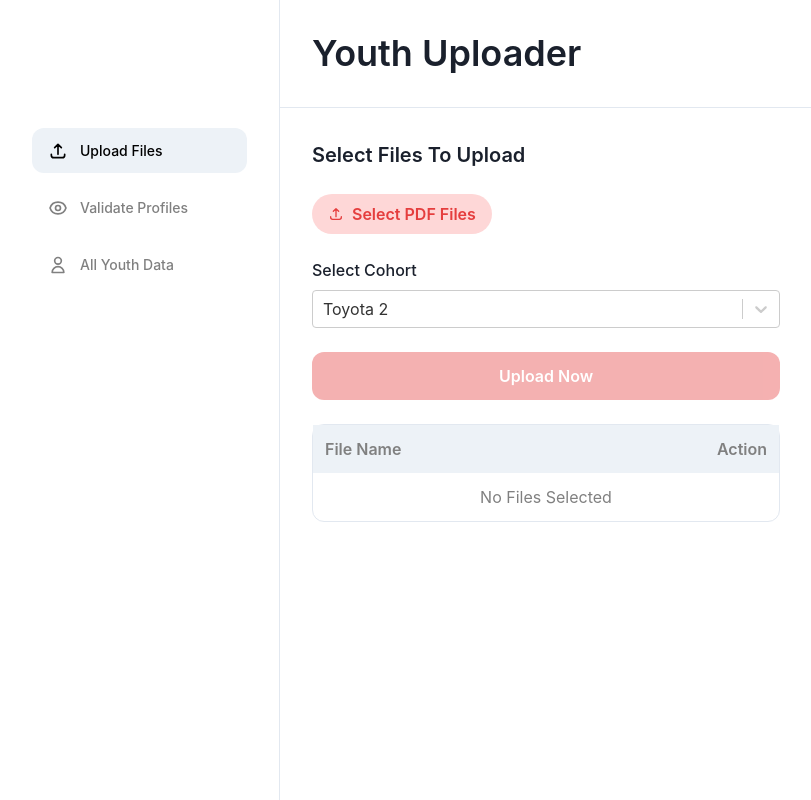
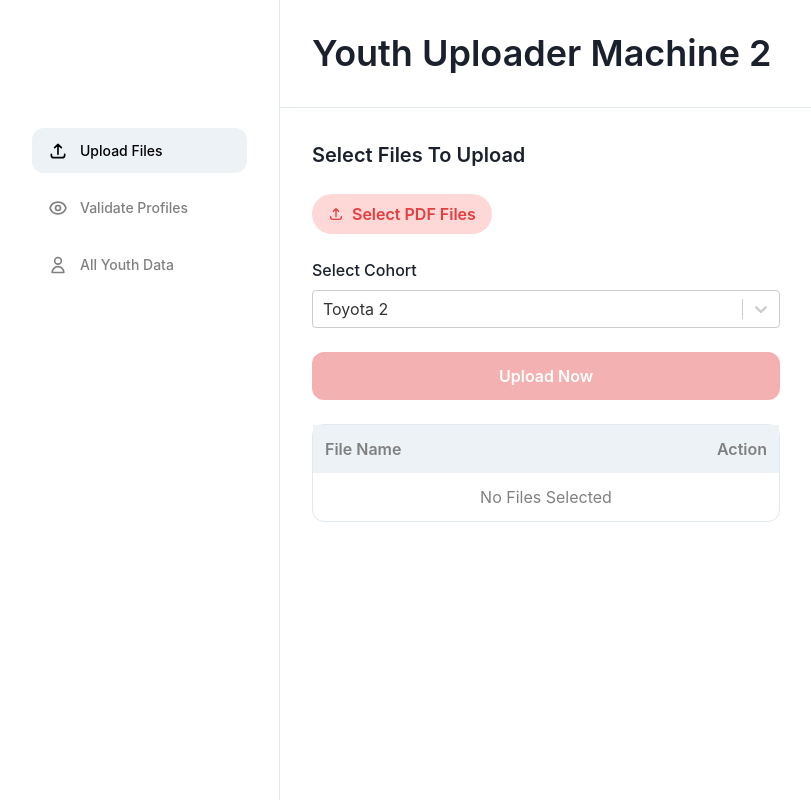
Before and after one commit to NkosiYouth/frontendV2, a React (Vite) app: page / in a window 1280 px wide. Shown: the whole page, without its empty margins (0-811 px from the left). Built offline with nearby package versions, Linux system fonts and the light colour scheme.

Commit message:
"Update Topbar heading text from 'Youth Uploader' to 'Youth Uploader Machine 2'"

```diff
--- a/src/layouts/partials/Topbar.jsx
+++ b/src/layouts/partials/Topbar.jsx
@@ -9,7 +9,7 @@ export default function Topbar() {
       borderBottomWidth={1}
     >
       <Heading as="h2" fontWeight="semibold">
-        Youth Uploader
+        Youth Uploader Machine 2
       </Heading>
     </Box>
   );
```
